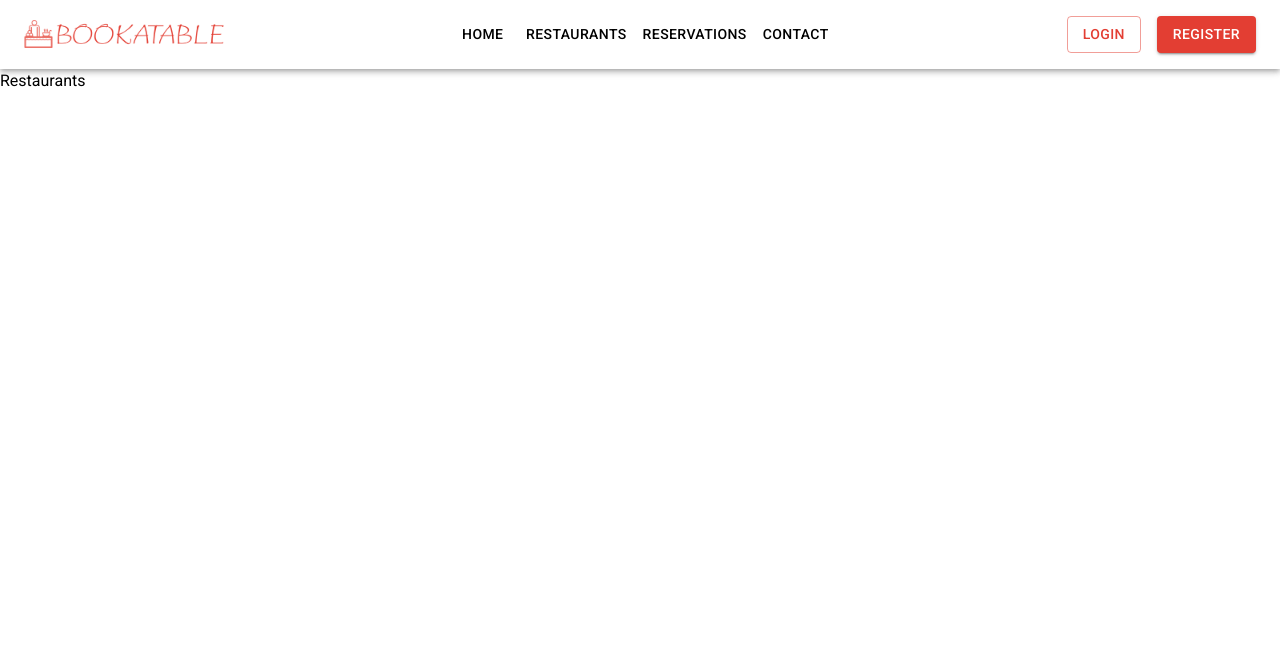
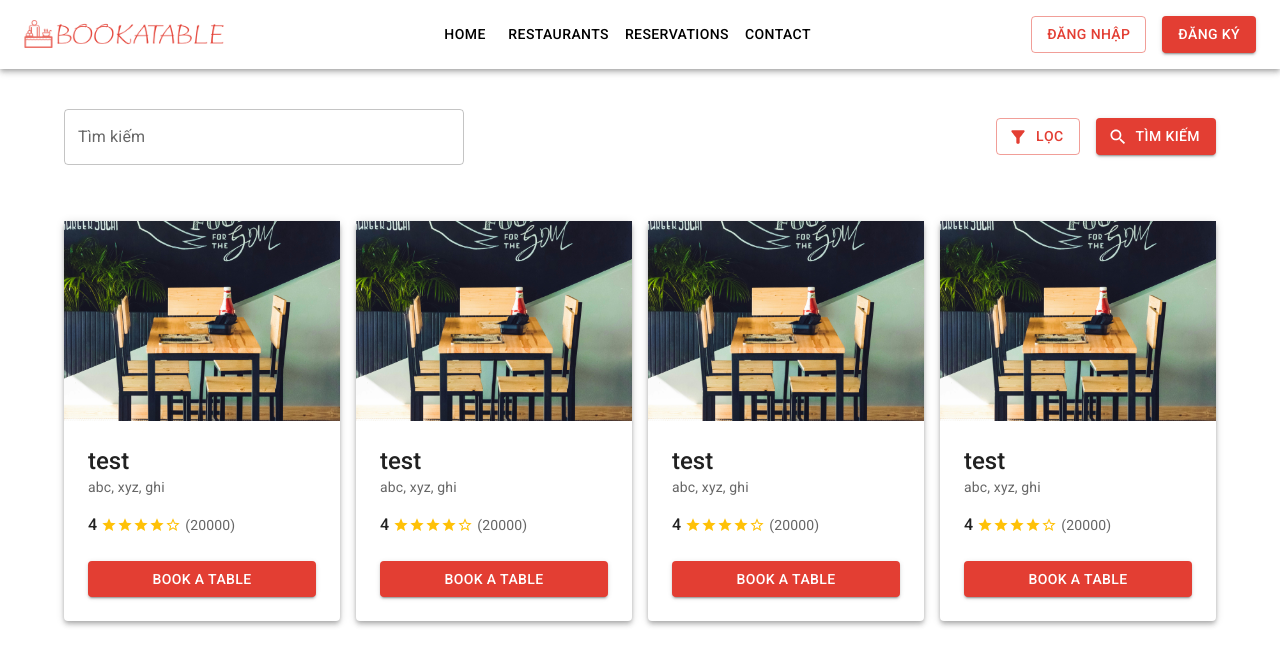
Before and after one commit to thientranreal/booking-hotel-fe, a Next.js app: page /restaurants in a window 1280 px wide. Shown: the top 666 px of the page. Built offline with nearby package versions, Linux system fonts and the light colour scheme.

Commit message:
add restaurants page

```diff
--- a/app/(main-layout)/layout.tsx
+++ b/app/(main-layout)/layout.tsx
@@ -1,4 +1,5 @@
 import Navbar from "@/components/Navbar";
+import { Container } from "@mui/material";
 
 export default function MainLayout({
   children,
@@ -8,7 +9,7 @@ export default function MainLayout({
   return (
     <section>
       <Navbar />
-      {children}
+      <Container>{children}</Container>
     </section>
   );
 }
--- a/app/(main-layout)/restaurants/page.tsx
+++ b/app/(main-layout)/restaurants/page.tsx
@@ -1,3 +1,78 @@
+import { Box, Button, Grid, Stack, TextField } from "@mui/material";
+import FilterAltIcon from "@mui/icons-material/FilterAlt";
+import SearchIcon from "@mui/icons-material/Search";
+import CardRestaurant from "@/components/CardRestaurant";
+
 export default function Restaurants() {
-  return <>Restaurants</>;
+  return (
+    <Box mt={5}>
+      {/* Search section */}
+      <Box
+        display="flex"
+        justifyContent="space-between"
+        flexDirection={{ xs: "column", md: "row" }}
+        alignItems="center"
+        gap={2}
+      >
+        <TextField
+          id="search"
+          label="Tìm kiếm"
+          variant="outlined"
+          sx={{ width: "25rem" }}
+        />
+
+        <Stack direction="row" spacing={2} alignItems="center">
+          <Button startIcon={<FilterAltIcon />} variant="outlined">
+            Lọc
+          </Button>
+          <Button startIcon={<SearchIcon />} variant="contained">
+            Tìm kiếm
+          </Button>
+        </Stack>
+      </Box>
+      {/* End Search section */}
+
+      <Grid container spacing={2} mt={5}>
+        <Grid item xs={12} md={6} lg={3}>
+          <CardRestaurant
+            image="/images/login-table-reserve.jpg"
+            title="test"
+            categories="abc, xyz, ghi"
+            starRatings="4"
+            numberPeopelRate="20000"
+          />
+        </Grid>
+
+        <Grid item xs={12} md={6} lg={3}>
+          <CardRestaurant
+            image="/images/login-table-reserve.jpg"
+            title="test"
+            categories="abc, xyz, ghi"
+            starRatings="4"
+            numberPeopelRate="20000"
+          />
+        </Grid>
+
+        <Grid item xs={12} md={6} lg={3}>
+          <CardRestaurant
+            image="/images/login-table-reserve.jpg"
+            title="test"
+            categories="abc, xyz, ghi"
+            starRatings="4"
+            numberPeopelRate="20000"
+          />
+        </Grid>
+
+        <Grid item xs={12} md={6} lg={3}>
+          <CardRestaurant
+            image="/images/login-table-reserve.jpg"
+            title="test"
+            categories="abc, xyz, ghi"
+            starRatings="4"
+            numberPeopelRate="20000"
+          />
+        </Grid>
+      </Grid>
+    </Box>
+  );
 }
--- /dev/null
+++ b/components/CardRestaurant.tsx
@@ -0,0 +1,93 @@
+import { Box, Button, Paper, Typography } from "@mui/material";
+import StarIcon from "@mui/icons-material/Star";
+import StarHalfIcon from "@mui/icons-material/StarHalf";
+import StarOutlineIcon from "@mui/icons-material/StarOutline";
+import Image from "next/image";
+
+const starStyle = {
+  color: "#FFC107",
+  fontSize: "medium",
+};
+
+interface CardRestaurantProps {
+  image: string;
+  title: string;
+  categories: string;
+  starRatings: string;
+  numberPeopelRate: string;
+}
+
+export default function CardRestaurant({
+  image,
+  title,
+  categories,
+  starRatings,
+  numberPeopelRate,
+}: CardRestaurantProps) {
+  // Get integer part
+  let integerPart = parseInt(starRatings);
+  // Get decimal part
+  let decimalPart = Number(Number(starRatings).toFixed(1).split(".")[1]);
+
+  if (decimalPart <= 2) {
+    decimalPart = 0;
+  } else if (decimalPart >= 3 && decimalPart <= 8) {
+    decimalPart = 0.5;
+  } else {
+    decimalPart = 0;
+    integerPart += 1;
+  }
+
+  const starArr = new Array(5).fill(0);
+  for (let i = 0; i < 5; i++) {
+    integerPart = integerPart - 1;
+    if (integerPart < 0) {
+      if (decimalPart !== 0) {
+        starArr[i] = decimalPart;
+      }
+      break;
+    }
+    starArr[i] = 1;
+  }
+
+  return (
+    <Paper elevation={4}>
+      <Box height={200} position="relative">
+        <Image src={image} alt="res-alt" layout="fill" objectFit="cover" />
+      </Box>
+
+      <Box p={3}>
+        <Typography variant="h5" component="div" sx={{ fontWeight: "500" }}>
+          {title}
+        </Typography>
+        <Typography sx={{ mb: 2 }} variant="body2" color="text.secondary">
+          {categories}
+        </Typography>
+        <Box sx={{ display: "flex", alignItems: "center" }}>
+          <Typography variant="body1" sx={{ mr: 0.5, fontWeight: "500" }}>
+            {starRatings}
+          </Typography>
+          <Box sx={{ mr: 0.5 }}>
+            {starArr.map((value, index) => {
+              if (value === 1) {
+                return <StarIcon key={index} sx={starStyle} />;
+              }
+              if (value === 0) {
+                return <StarOutlineIcon key={index} sx={starStyle} />;
+              } else {
+                return <StarHalfIcon key={index} sx={starStyle} />;
+              }
+            })}
+          </Box>
+          <Typography variant="body2" color="text.secondary">
+            ({numberPeopelRate})
+          </Typography>
+        </Box>
+
+        <Button fullWidth sx={{ mt: 3 }} variant="contained">
+          Book a table
+        </Button>
+      </Box>
+    </Paper>
+  );
+}
--- a/components/Navbar.tsx
+++ b/components/Navbar.tsx
@@ -77,10 +77,10 @@ export default function Navbar() {
             direction="row"
           >
             <Button variant="outlined" component={Link} href="/login">
-              Login
+              Đăng nhập
             </Button>
             <Button variant="contained" component={Link} href="/register">
-              Register
+              Đăng ký
             </Button>
           </Stack>
         </Toolbar>
```
